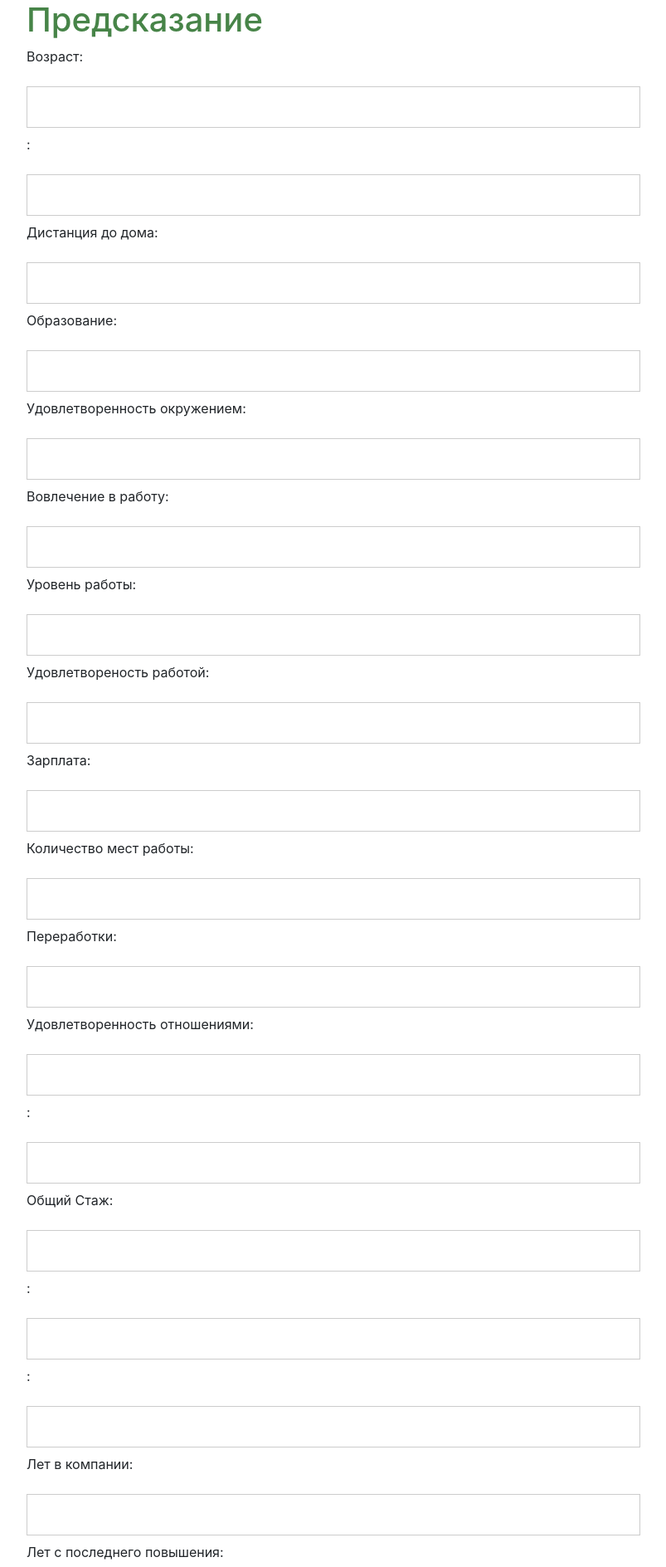
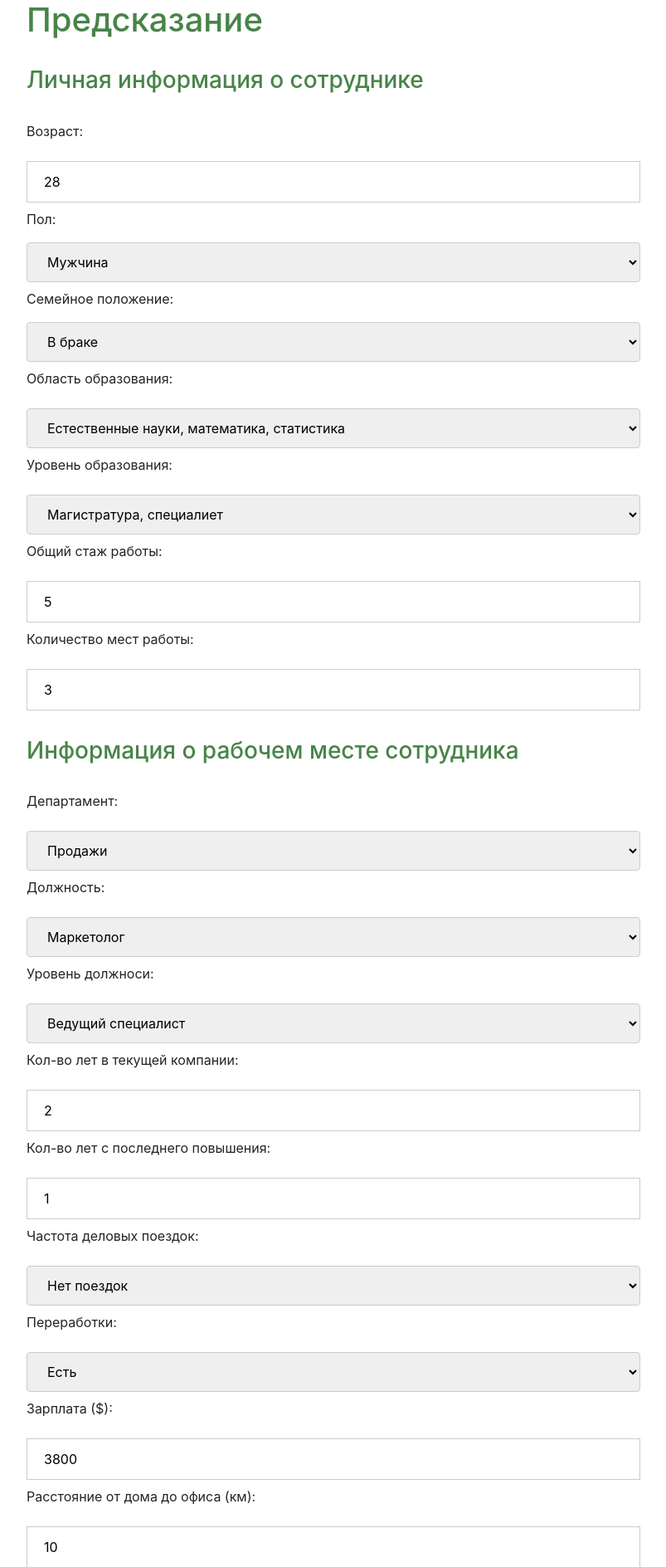
Before and after one commit to Svjashennik/mlflow-employee, a Django app: template templates/prediction.html in a window 1280 px wide. Shown: the part 56-1944 px from the top of the page at 83% size, without its empty margins (238-1041 px from the left). Run offline with Django 4.2, Linux system fonts and the light colour scheme; the template is opened without the code that fills it, so the values that code supplies are empty; some libraries are stand-ins or nearby versions.

Commit message:
front changes

```diff
--- a/templates/prediction.html
+++ b/templates/prediction.html
@@ -7,81 +7,147 @@
             integrity="sha384-Gn5384xqQ1aoWXA+058RXPxPg6fy4IWvTNh0E263XmFcJlSAwiGgFAW/dAiS6JXm" crossorigin="anonymous" />
     <form id="ml_form" method="POST">
     <div class="container">
-        <h1 style="color:#478448">Предсказание</h1>
+        <h1 style="color:#478448">Предсказание</h1>  <br>
+        <h3 style="color:#478448">Личная информация о сотруднике</h3> <br>
       <p>Возраст:</p>
-      <input type="number" id="Age">
+      <input type="number" value="28" id="Age">
       <br>
-      <p>:</p>
-      <input type="text" id="BusinessTravel">
+
+      <label for="Gender">Пол:</label>
+      <select id="Gender" name="Gender">
+        <option value="Male" selected>Мужчина</option>
+        <option value="Female">Женщина</option>
+      </select>
+
       <br>
-      <p>Дистанция до дома:</p>
-      <input type="number" id="DistanceFromHome">
+      <!-- <p>Семейное положение:</p> -->
+      <label for="MaritalStatus">Семейное положение:</label>
+      <!-- <input type="text" value="28" id="MaritalStatus"> -->
+      <select id="MaritalStatus" name="MaritalStatus">
+        <option value="Married" selected>В браке</option>
+        <option value="Single">Никогда не был(а) в браке</option>
+        <option value="Divorced">В разводе</option>
+      </select>
       <br>
-      <p>Образование:</p>
-      <input type="text" id="Education">
+
+      <p>Область образования:</p>
+      <!-- <input type="text" value="28" id="EducationField"> -->
+      <select id="EducationField" name="EducationField">
+        <option value="Life Sciences" selected>Естественные науки, математика, статистика</option>
+        <option value="Medical">Здравохранение и социальное обеспечение</option>
+        <option value="Marketing">Маркетинг и менеджмент</option>
+        <option value="Technical Degree">Информационно-коммуникационные технологии</option>
+        <option value="Human Resources">Социальные науки, журналистика, информация</option>
+        <option value="Other">Другое</option>
+      </select>
       <br>
-      <p>Удовлетворенность окружением:</p>
-      <input type="number" id="EnvironmentSatisfaction">
+
+      <p>Уровень образования:</p>
+      <!-- <input type="text" value="28" id="Education"> -->
+      <select id="Education" name="Education">
+        <option value="Below College">Срреднее общее</option>
+        <option value="College">Среднее профессиональное</option>
+        <option value="Bachelor">Бакалавриат</option>
+        <option value="Master" selected>Магистратура, специалиет</option>
+        <option value="Doctor">Кандидат/доктор наук</option>
+      </select>
       <br>
-      <p>Вовлечение в работу:</p>
-      <input type="number" id="JobInvolvement">
-      <br>
-      <p>Уровень работы:</p>
-      <input type="number" id="JobLevel">
-      <br>
-      <p>Удовлетвореность работой:</p>
-      <input type="number" id="JobSatisfaction">
-      <br>
-      <p>Зарплата:</p>
-      <input type="number" id="MonthlyIncome">
+      <p>Общий стаж работы:</p>
+      <input type="number" value="5" id="TotalWorkingYears">
       <br>
       <p>Количество мест работы:</p>
-      <input type="number" id="NumCompaniesWorked">
+      <input type="number" value="3" id="NumCompaniesWorked">
+      <br>
+      <br>
+
+
+      <h3 style="color:#478448">Информация о рабочем месте сотрудника</h3> <br>
+
+      <p>Департамент:</p>
+      <!-- <input type="text" value="28" id="Department"> -->
+      <select id="Department" name="Department">
+        <option value="Sales" selected>Продажи</option>
+        <option value="Research & Development">Исследования и разработки</option>
+        <option value="Human Resources">Человеческие ресурсы</option>
+        <option value="Other">Другое</option>
+      </select>
+      <br>
+      <p>Должность:</p>
+      <!-- <input type="text" value="28" id="JobRole"> -->
+      <select id="JobRole" name="JobRole">
+        <option value="Sales Executive" selected>Маркетолог</option>
+        <option value="Research Scientist">Специалист по иннформационной безопасности</option>
+        <option value="Laboratory Technician">Разработчик/тестировщик</option>
+        <option value="Manufacturing Director">Технический директор</option>
+        <option value="Healthcare Representative">Аналитик</option>
+        <option value="Manager">Менеджер</option>
+        <option value="Sales Representative">Специалист по продажам</option>
+        <option value="Research Director">Специалист по финансам</option>
+        <option value="Human Resources">Специалист по человеческим ресурсам</option>
+      </select>
+      <br>
+      <p>Уровень должноси:</p>
+      <!-- <input type="number" value="28" id="JobLevel"> -->
+      <select id="JobLevel" name="JobLevel">
+        <option value="trainee">Стажер</option>
+        <option value="specialist">Специалист</option>
+        <option value="leading specialist" selected>Ведущий специалист</option>
+        <option value="manager">Руководиель</option>
+        <option value="director">Директор</option>
+      </select>
+      <br>
+      <p>Кол-во лет в текущей компании:</p>
+      <input type="number" value="2" id="YearsAtCompany">
+      <br>
+      <p>Кол-во лет с последнего повышения:</p>
+      <input type="number"  value="1"  id="YearsSinceLastPromotion">
+      <br>
+      <p>Частота деловых поездок:</p>
+      <!-- <input type="text" value="28" id="BusinessTravel"> -->
+      <select id="BusinessTravel" name="BusinessTravel">
+        <option value="Non-Travel" selected>Нет поездок</option>
+        <option value="Travel_Rarely">Есть редкие поездки</option>
+        <option value="Travel_Frequently">Частые поездки</option>
+      </select>
       <br>
       <p>Переработки:</p>
-      <input type="text" id="OverTime">
+      <!-- <input type="text" value="28" id="OverTime"> -->
+      <select id="OverTime" name="OverTime">
+        <option value="Yes" selected>Есть</option>
+        <option value="No">Нет</option>
+      </select>
       <br>
-      <p>Удовлетворенность отношениями:</p>
-      <input type="number" id="RelationshipSatisfaction">
+      <p>Зарплата ($):</p>
+      <input type="number" value="3800" id="MonthlyIncome">
       <br>
-      <p>:</p>
-      <input type="number" id="StockOptionLevel">
+      <p>Расстояние от дома до офиса (км):</p>
+      <input type="number" value="10" id="DistanceFromHome">
       <br>
-      <p>Общий Стаж:</p>
-      <input type="number" id="TotalWorkingYears">
+      <p>Уровень корпоративных скидок (1- Низкий, 3 - Высокий):</p>
+      <input type="number" value="3" id="StockOptionLevel">
       <br>
-      <p>:</p>
-      <input type="number" id="TrainingTimesLastYear">
+      <p>Кол-во пройденных курсов за прошлый год:</p>
+      <input type="number" value="1" id="TrainingTimesLastYear">
       <br>
-      <p>:</p>
-      <input type="number" id="WorkLifeBalance">
+      <p>Удовлетворенность окружением (1- Низкое, 4 - Очень высокое):</p>
+      <input type="number" value="2" id="EnvironmentSatisfaction">
       <br>
-      <p>Лет в компании:</p>
-      <input type="number" id="YearsAtCompany">
+      <p>Вовлечение в работу (1- Низкое, 4 - Очень высокое):</p>
+      <input type="number" value="3" id="JobInvolvement">
       <br>
-      <p>Лет с последнего повышения:</p>
-      <input type="number" id="YearsSinceLastPromotion">
+      <p>Удовлетвореность работой (1- Низкое, 4 - Очень высокое):</p>
+      <input type="number" value="3" id="JobSatisfaction">
       <br>
-      <p>Департамент:</p>
-      <input type="text" id="Department">
+      <p>Удовлетворенность коммуникацией с коллегами (1- Низкое, 4 - Очень высокое):</p>
+      <input type="number" value="4" id="RelationshipSatisfaction">
       <br>
-      <p>Область образования:</p>
-      <input type="text" id="EducationField">
+      <p>Баланс между работой и личной жизнью (1- Низкое, 4 - Очень высокое):</p>
+      <input type="number" value="4"  id="WorkLifeBalance">
       <br>
-      <p>Пол:</p>
-      <input type="text" id="Gender">
-      <br>
-      <p>Должность:</p>
-      <input type="text" id="JobRole">
-      <br>
-      <p>Женатность:</p>
-      <input type="text" id="MaritalStatus">
-      <br>
-
       <button type="submit" value="Predict">Предсказать увольнение</button>
     </div>
     </form>
-    <div class="container" id="alert" style="display:none;"></div>
+    <div class="container"  id="alert" style="display:none;"></div>
   </body>
 
     {% block scripts %}
@@ -119,12 +185,13 @@
                   success: function (response) {
                         let alert = $('#alert')
                         if (response.prediction){
-                        alert.text("Сотрудник не задержится")
+                        alert.text("Сотрудник уволится")
                         }
                         else{
-                            alert.text("Сотрудник задержится")
+                            alert.text("Сотрудник останется в компании")
                         }
                         alert.show()
+                        console.log(data)
                   },
               });
               return false;
@@ -169,6 +236,28 @@ button:hover {
   padding: 0 15px;
 }
 
+input[type=text], select {
+  width: 100%;
+  padding: 12px 20px;
+  margin: 8px 0;
+  display: inline-block;
+  border: 1px solid #ccc;
+  border-radius: 4px;
+  box-sizing: border-box;
+}
+
+input[type=submit] {
+  width: 100%;
+  background-color: #4CAF50;
+  color: white;
+  padding: 14px 20px;
+  margin: 8px 0;
+  border: none;
+  border-radius: 4px;
+  cursor: pointer;
+}
+
+
 @media (min-width: 375.98px){
   .container {
     max-width: 340px;
@@ -193,6 +282,11 @@ button:hover {
   .container {
     max-width: 740px;
   }
+
 }
+
+
 </style>
+
+
 {% endblock content %}
```
Also changed, not shown: prediction/views.py (+8 -2 lines).
